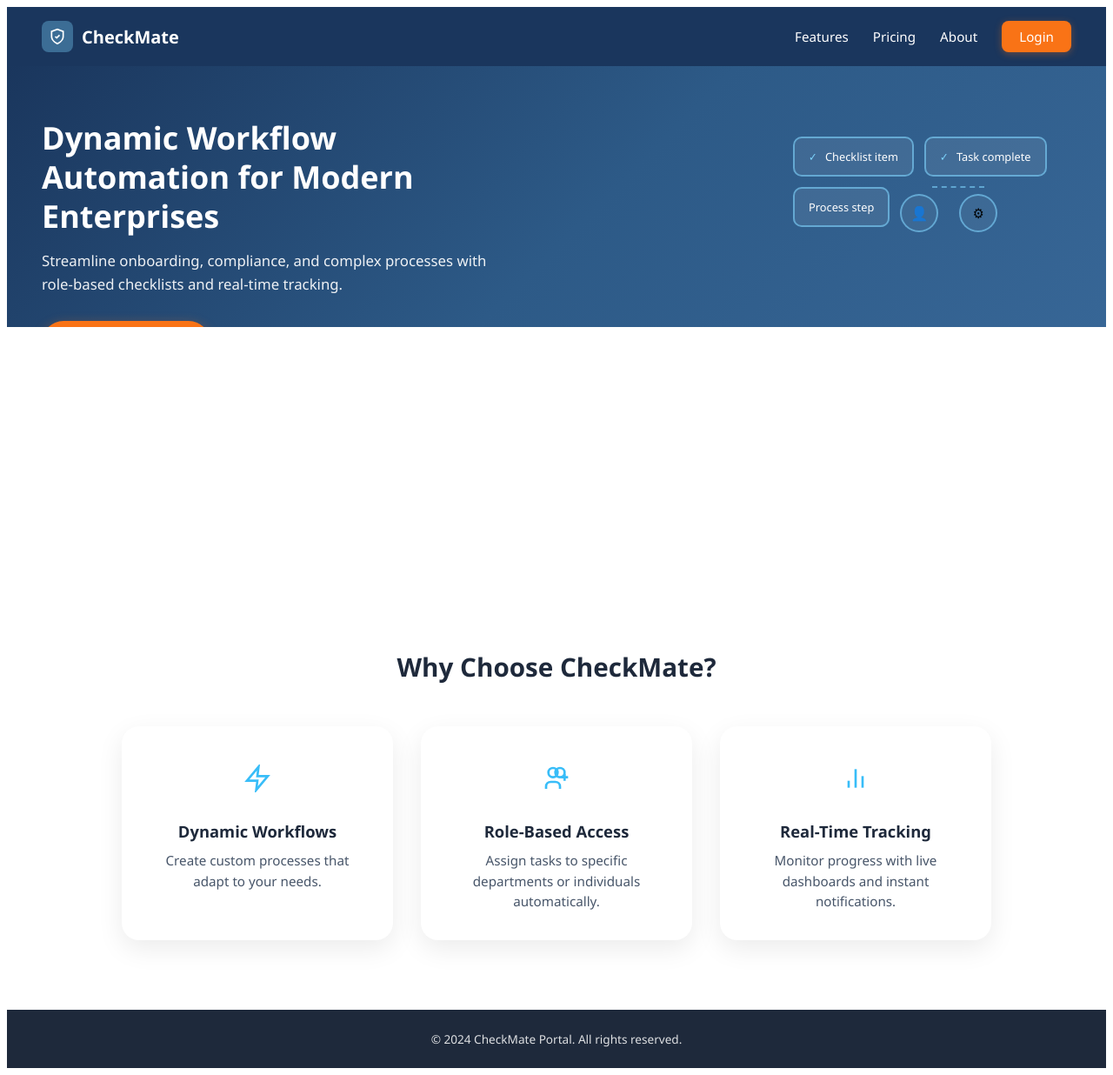
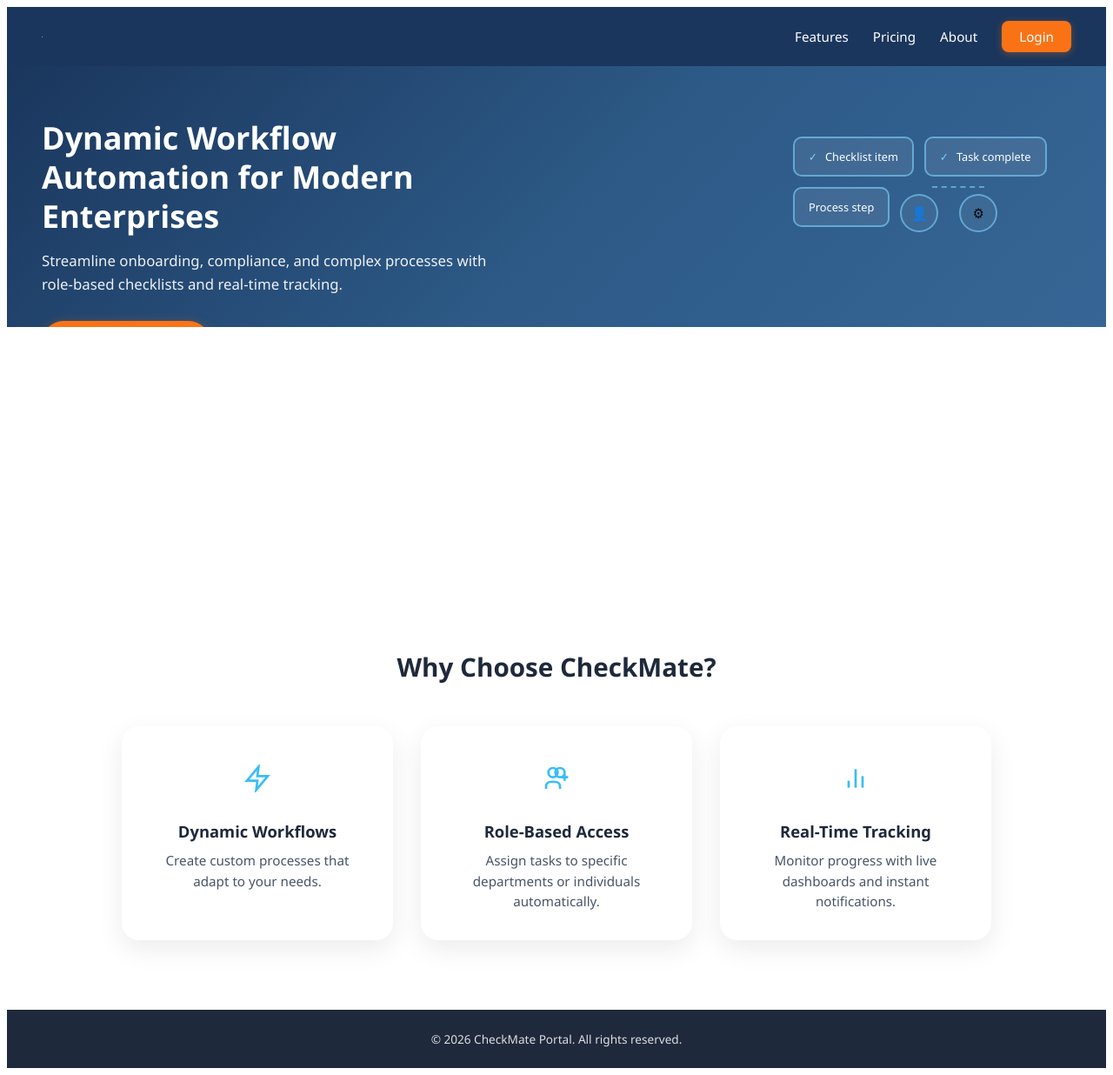
Before and after one commit to itsnagpal/Checkmate, an Angular app in the folder Checkmate/: page / in a window 1280 px wide. Shown: the whole page at 87% size. Built offline with nearby package versions, Linux system fonts and the light colour scheme.

Commit message:
New change

```diff
--- a/Checkmate/src/app/pages/landing-page/landing-page.component.css
+++ b/Checkmate/src/app/pages/landing-page/landing-page.component.css
@@ -357,3 +357,7 @@
     font-size: 0.8rem;
   }
 }
+.logo{
+  height: 1px;
+
+}
--- a/Checkmate/src/app/pages/landing-page/landing-page.component.html
+++ b/Checkmate/src/app/pages/landing-page/landing-page.component.html
@@ -1,15 +1,7 @@
 <div class="landing-page">
   <!-- Top Navigation (blue) -->
   <header class="landing-nav">
-    <a routerLink="/" class="logo-link">
-      <span class="logo-icon">
-        <svg viewBox="0 0 24 24" fill="none" stroke="currentColor" stroke-width="2">
-          <path d="M9 12l2 2 4-4"/>
-          <path d="M12 22s8-4 8-10V5l-8-3-8 3v7c0 6 8 10 8 10z"/>
-        </svg>
-      </span>
-      <span class="logo-text">CheckMate</span>
-    </a>
+    <img src="assets/logo.png" alt="CheckMate Logo" class="logo">
     <nav class="nav-links">
       <a href="#features">Features</a>
       <a href="#features">Pricing</a>
@@ -70,6 +62,6 @@
 
   <!-- Footer -->
   <footer class="landing-footer" id="about">
-    <p>© 2024 CheckMate Portal. All rights reserved.</p>
+    <p>© 2026 CheckMate Portal. All rights reserved.</p>
   </footer>
 </div>
```
